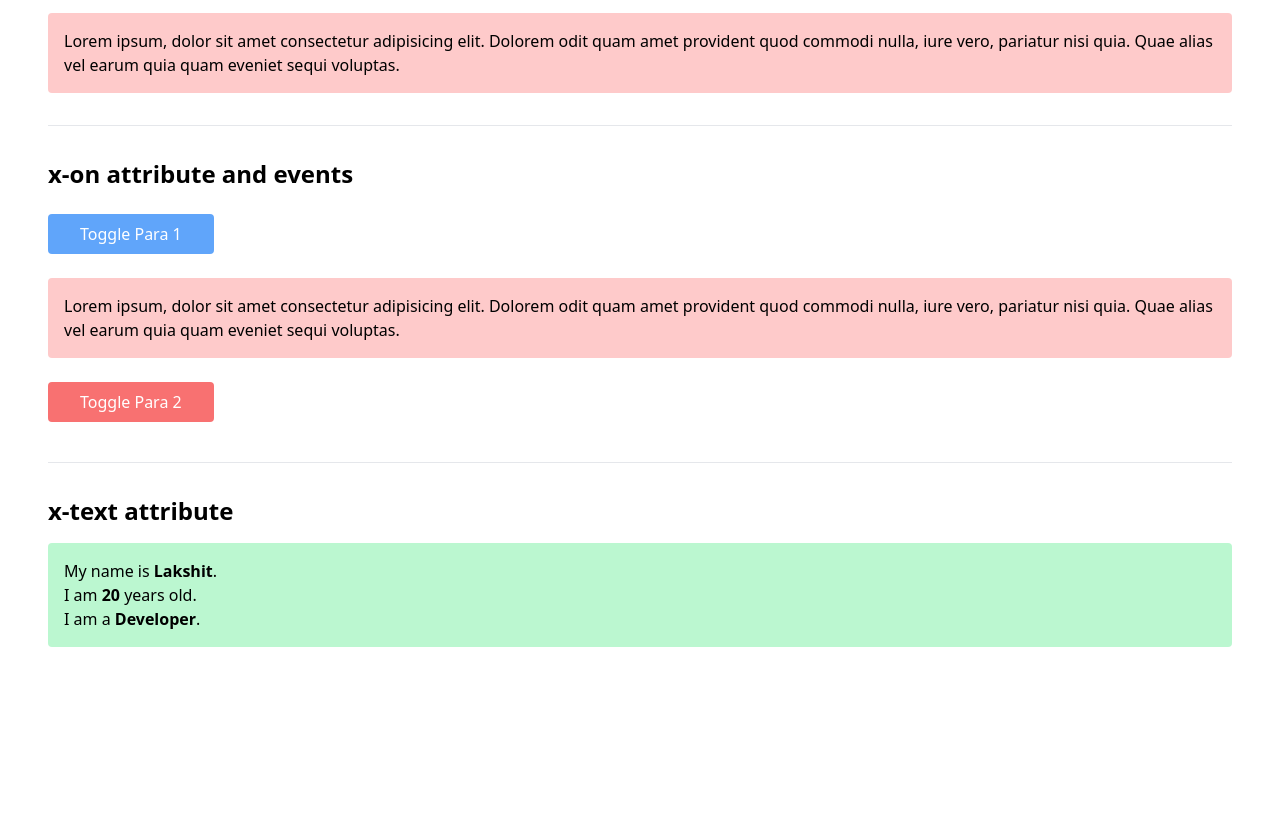
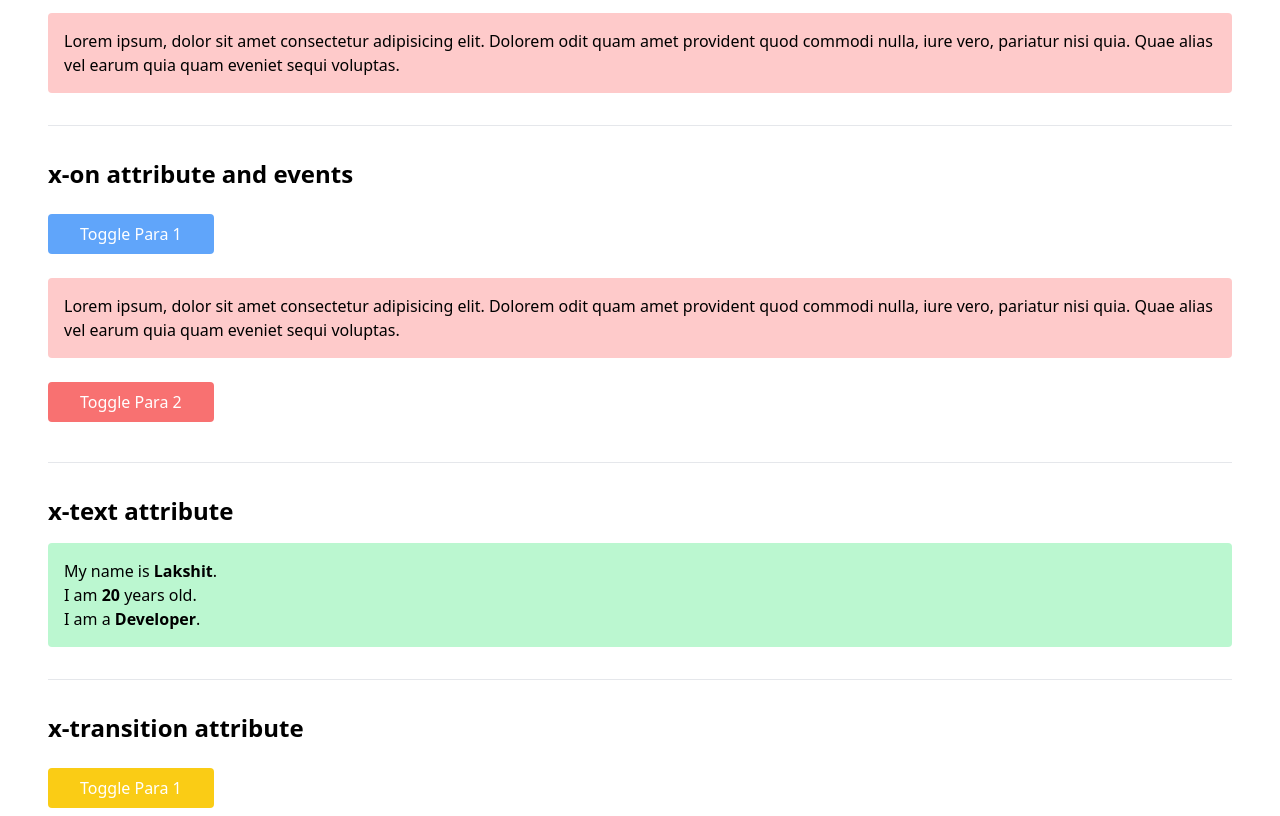
Before and after one commit to Lakshit-Chiranjiv/Alpine-JS-Sandbox, a plain HTML site: page index.html in a window 1280 px wide. Shown: the part 123-939 px from the top of the page. Before the commit the page ends 800 px from the top, so only its background shows below. Drawn offline with nearby package versions, Linux system fonts and the light colour scheme.

Commit message:
x-transition

```diff
--- a/index.html
+++ b/index.html
@@ -49,5 +49,15 @@
         </p>
     </div>
 
+    <hr class="bg-black my-8">
+
+    <!-- x-transition -->
+    <h3 class="text-2xl font-semibold my-4">x-transition attribute</h3>
+    <div x-data="{isOpen1: false, isOpen2: true}">
+        <p class="bg-yellow-200 p-4 rounded my-4" x-show="isOpen1" x-cloak x-transition>Lorem ipsum, dolor sit amet consectetur adipisicing elit. Dolorem odit quam amet provident quod commodi nulla, iure vero, pariatur nisi quia. Quae alias vel earum quia quam eveniet sequi voluptas.</p>
+        <button class="bg-yellow-400 text-white rounded p-2 px-8 my-2" x-on:click="isOpen1 = !isOpen1">Toggle Para 1</button>
+        <br>
+    </div>
+
 </body>
 </html>
```
